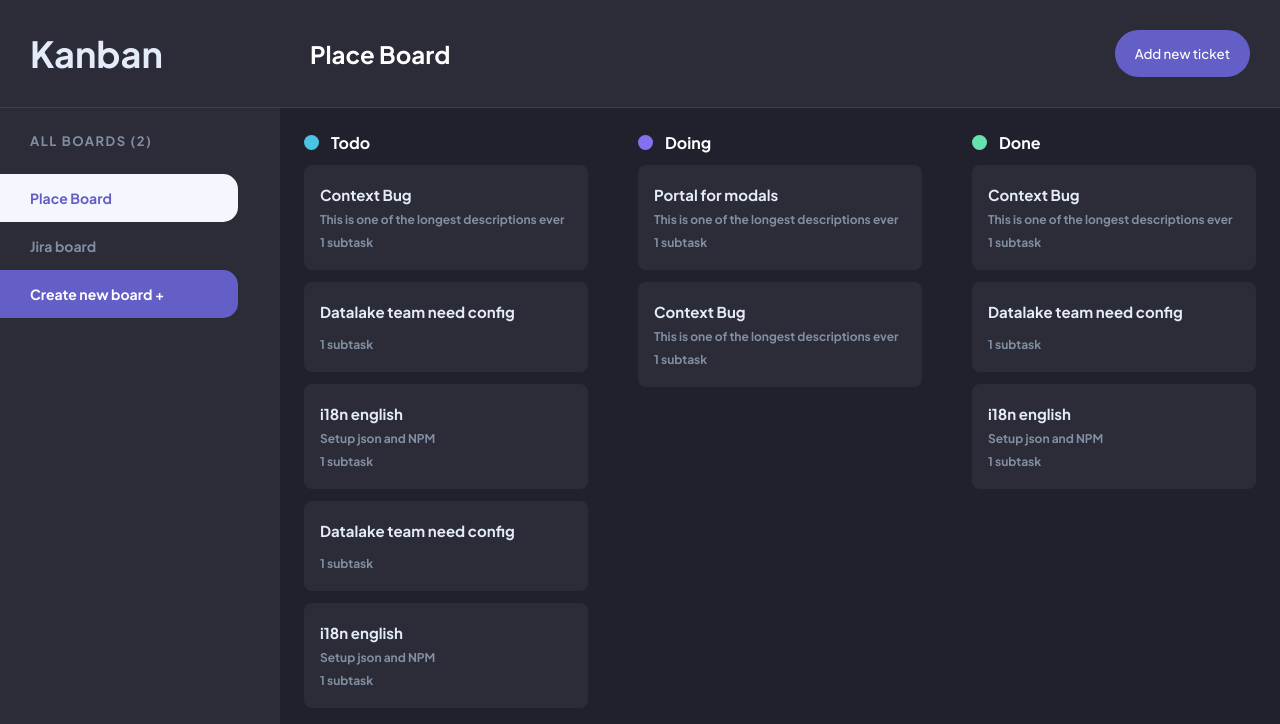
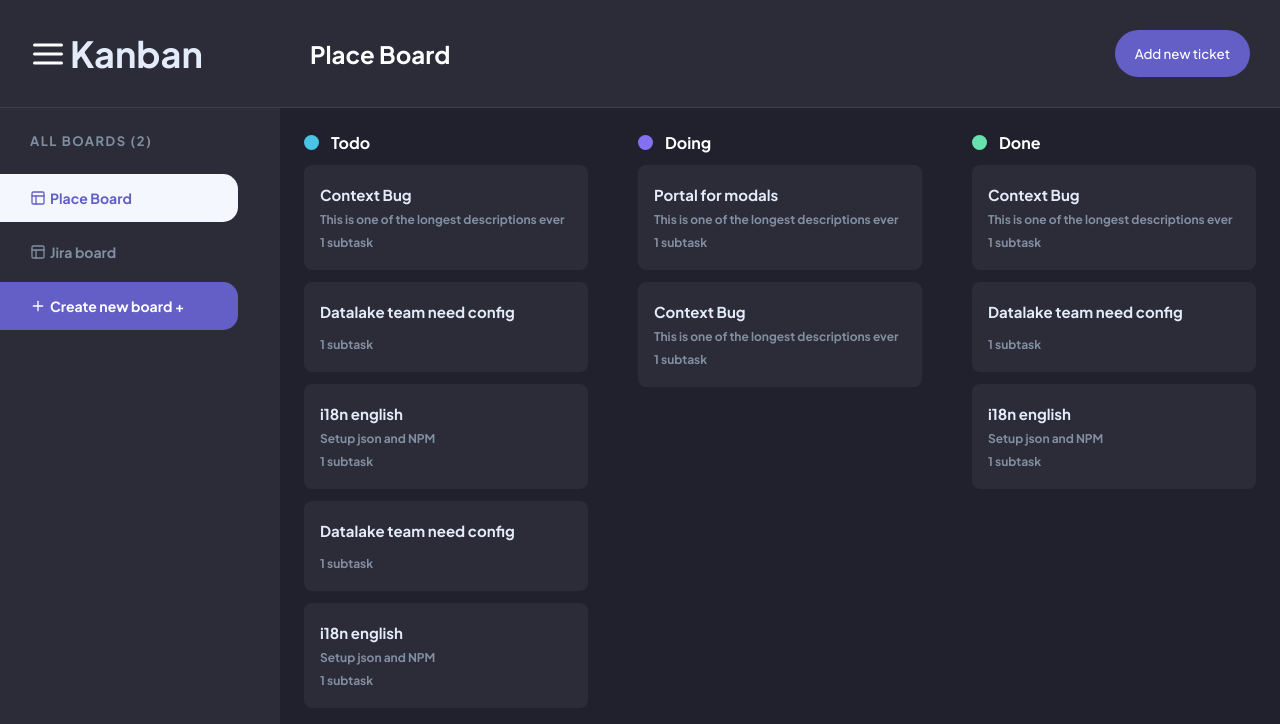
Before and after one commit to Albin-Varillas/kanban-board, a React (Vite) app: page / in a window 1280 px wide. Shown: the top 724 px of the page. Built offline with nearby package versions, Linux system fonts and the light colour scheme.

Commit message:
addded icons

```diff
--- a/src/components/Links/Links.jsx
+++ b/src/components/Links/Links.jsx
@@ -1,6 +1,7 @@
 import React, { useState } from "react"
 import { useProject } from "../../context/ProjectContext"
 import "./Links.scss"
+import { Layout, Plus } from "react-feather"
 
 export default function Links() {
     const { projects, currentProject, addNewProject, changeBoard } =
@@ -22,6 +23,7 @@ export default function Links() {
                                 : undefined
                         }
                     >
+                        <Layout />
                         {project.title}
                     </li>
                 ))}
@@ -31,6 +33,7 @@ export default function Links() {
                         setIsOpen((currentValue) => !currentValue)
                     }}
                 >
+                    <Plus />
                     Create new board +
                 </li>
             </ul>
--- a/src/components/Links/Links.scss
+++ b/src/components/Links/Links.scss
@@ -8,12 +8,21 @@
 
         li {
             width: 85%;
+            margin-bottom: 6px;
             padding: 15px 30px;
             border-radius: 0px 15px 15px 0px;
             font-size: 14px;
             font-weight: bold;
             cursor: pointer;
             color: var(--text-gray);
+            display: flex;
+            align-items: center;
+            gap: 4px;
+
+            svg {
+                width: 16px;
+                height: 16px;
+            }
 
             &.active,
             &:hover {
--- a/src/components/Navbar/Navbar.jsx
+++ b/src/components/Navbar/Navbar.jsx
@@ -1,6 +1,7 @@
 import React from "react"
 import { useProject } from "../../context/ProjectContext"
 import { ChevronDown } from "react-feather"
+import { Menu } from "react-feather"
 
 import "./Navbar.scss"
 
@@ -9,6 +10,7 @@ export default function Navbar({ setShowAddTicket, setShowDropDown }) {
     return (
         <nav className="navbar">
             <div className="navbar-logo-container">
+                <Menu />
                 <h1>Kanban</h1>
             </div>
             <div className="navbar-heading">
--- a/src/components/Navbar/Navbar.scss
+++ b/src/components/Navbar/Navbar.scss
@@ -8,6 +8,15 @@
     &-logo-container {
         width: 100%;
         max-width: 280px;
+        display: flex;
+        align-items: center;
+
+        gap: 4px;
+
+        svg {
+            width: 36px;
+            height: 36px;
+        }
 
         h1 {
             color: var(--text-lines);
```
